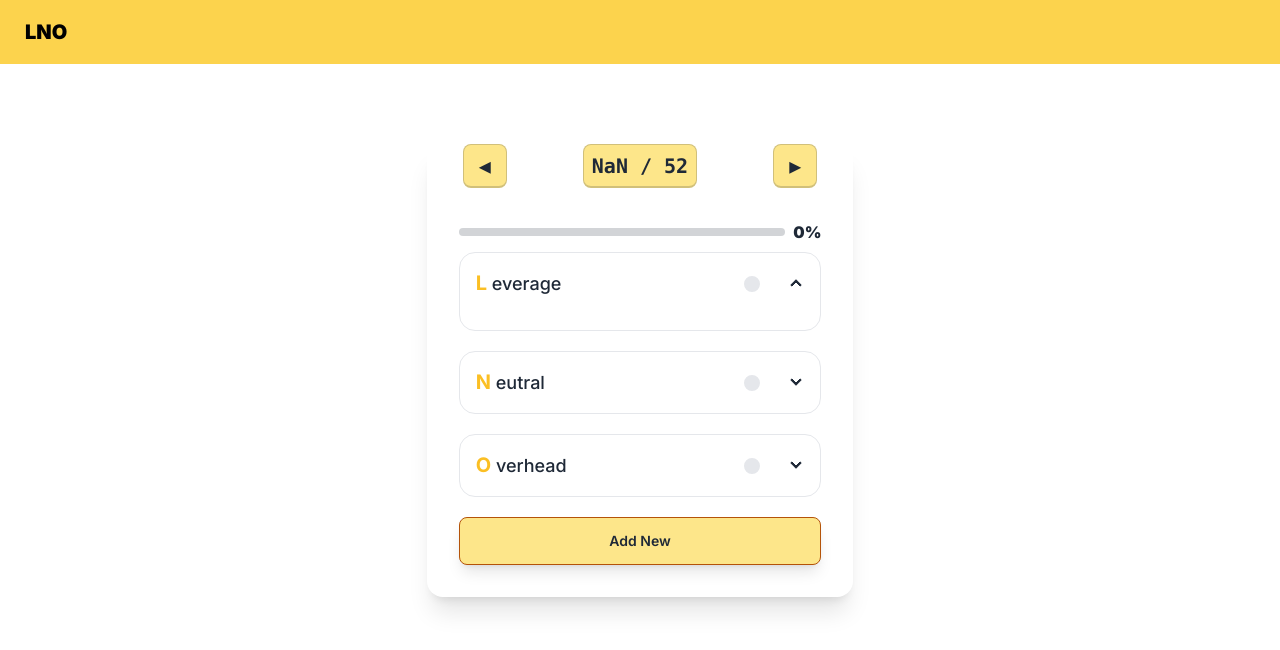
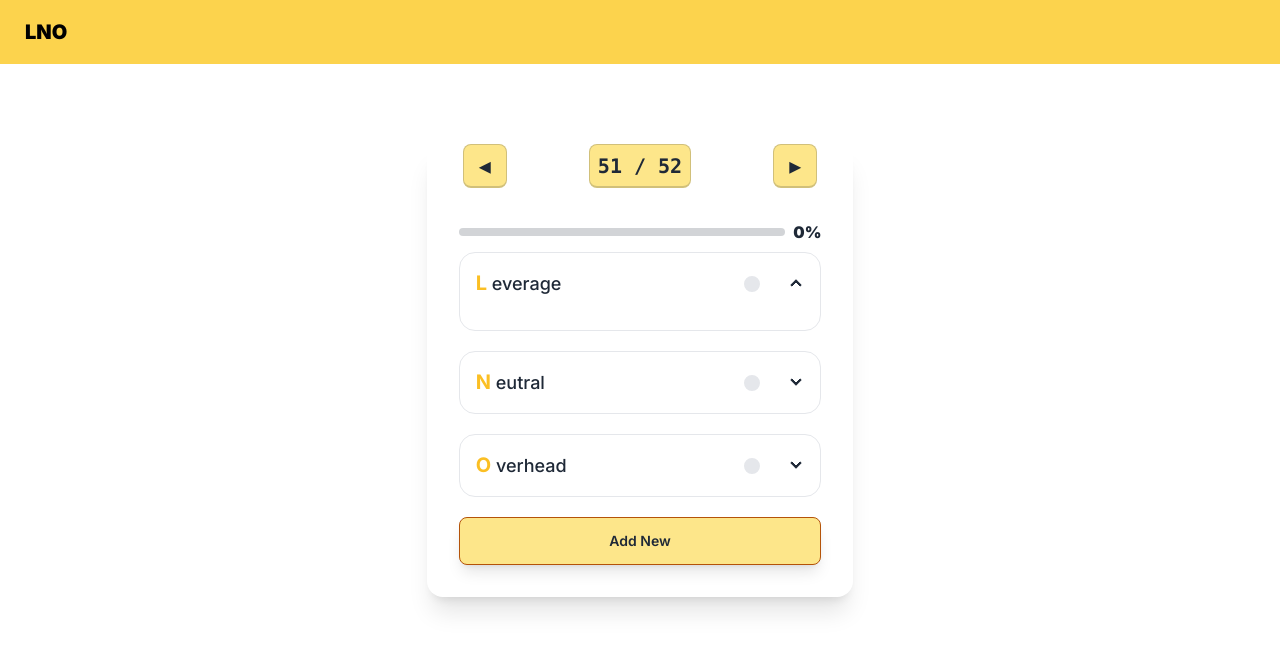
Before and after one commit to Rahul147/lno-app, a Next.js app: page / in a window 1280 px wide. Shown: the top 650 px of the page. Built offline with nearby package versions, Linux system fonts and the light colour scheme; no server answers; the database is empty.

Commit message:
Added date defaults

```diff
--- a/src/app/page.js
+++ b/src/app/page.js
@@ -2,9 +2,12 @@ import Link from 'next/link'
 import { TodoCardContainer } from './ui/todo-container'
 import { TodoCardSkeleton } from '@/app/ui/todo-card-skeleton'
 import { Suspense } from 'react'
+import { getWeekOfYear } from "@/app/lib/utility"
 
 export default async function Page({ searchParams }) {
-  const wDateQuery = Number(searchParams.wdate, 10)
+  const wDateQuery = searchParams.wdate
+    ? Number(searchParams.wdate, 10)
+    : getWeekOfYear(new Date())
 
   return <>
     <main>
```
